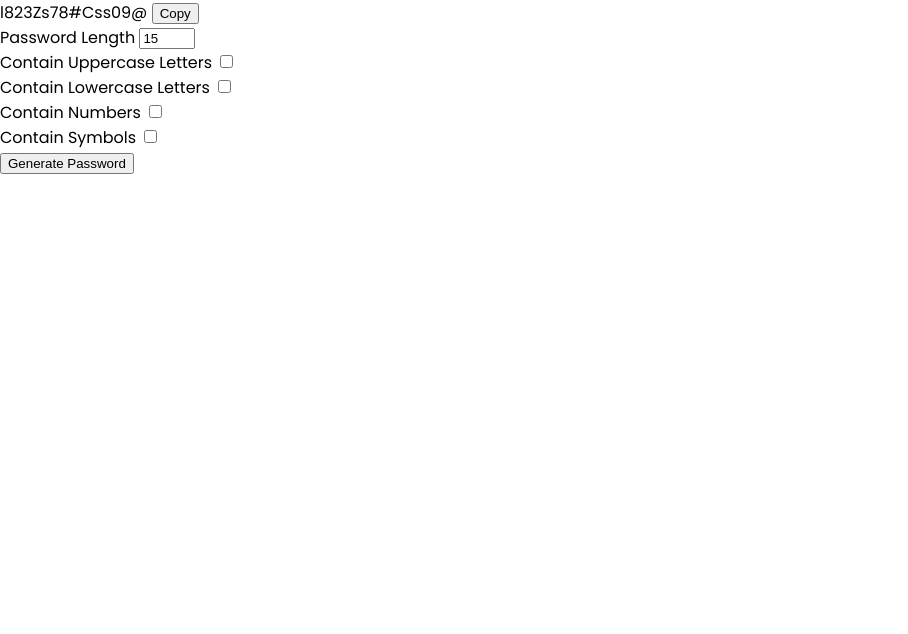
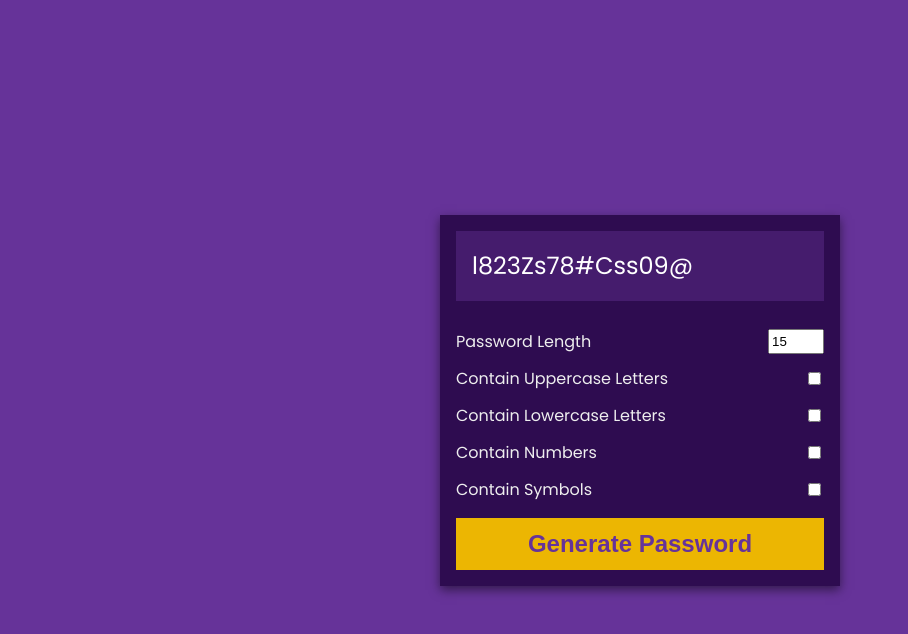
Before and after one commit to indra120/password-generator, a plain HTML site: page index.html in a window 1280 px wide. Shown: the whole page, without its empty margins (0-908 px from the left). Drawn offline with Linux system fonts and the light colour scheme.

Commit message:
Add styling

```diff
--- a/style.css
+++ b/style.css
@@ -5,6 +5,79 @@
 }
 
 body {
+  background-color: rebeccapurple;
+  color: white;
+  display: flex;
+  align-items: center;
+  justify-content: center;
   font-family: "Poppins", sans-serif;
   margin: 0;
+  min-height: 100vh;
 }
+
+.pw-container {
+  background-color: rgb(46, 12, 80);
+  box-shadow: 0 4px 10px rgba(0, 0, 0, 0.5);
+  min-width: 400px;
+}
+
+.pw-header {
+  padding: 1rem;
+}
+
+.pw {
+  background-color: rgb(69, 28, 109);
+  display: flex;
+  font-size: 1.5rem;
+  align-items: center;
+  height: 70px;
+  width: 100%;
+  position: relative;
+  padding: 1rem;
+  overflow: auto;
+}
+
+.pw button {
+  background-color: white;
+  border: none;
+  color: rgb(29, 2, 56);
+  cursor: pointer;
+  font-family: inherit;
+  font-weight: bold;
+  padding: 0.25rem;
+  position: absolute;
+  top: 0;
+  right: 0;
+  transform: translate(0, 20%);
+  transition: opacity 0.2s ease, transform 0.2s ease;
+  opacity: 0;
+}
+
+.pw:hover button {
+  opacity: 1;
+  transform: translate(0, 0%);
+}
+
+.pw-body {
+  padding: 0 1rem 1rem;
+}
+
+.form-control {
+  color: #eee;
+  display: flex;
+  justify-content: space-between;
+  margin: 0.75rem 0;
+}
+
+.generate {
+  background-color: #ecb602;
+  border: none;
+  color: rebeccapurple;
+  cursor: pointer;
+  display: block;
+  font-size: 1.5rem;
+  font-weight: bold;
+  padding: 0.75rem;
+  margin-top: 1rem;
+  width: 100%;
+}
```
